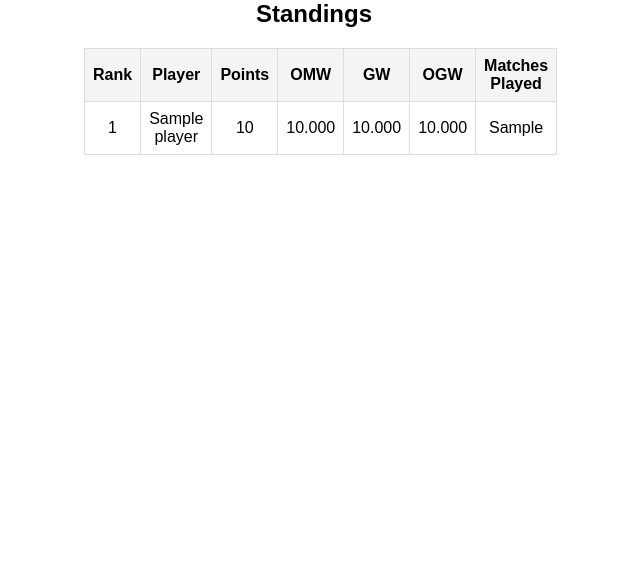
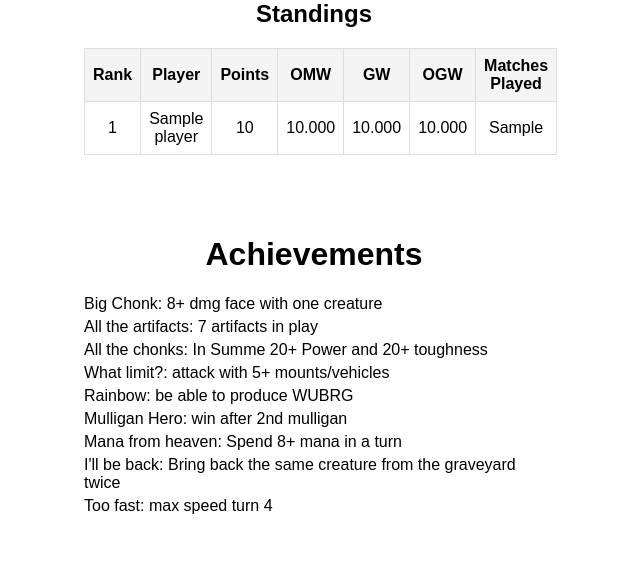
Before and after one commit to diligence-dev/simple-draft, a Flask app: template templates/player.html in a window 1280 px wide. Shown: the part 353-924 px from the top of the page, without its empty margins (326-966 px from the left). Before the commit the page ends 508 px from the top, so only its background shows below. Run offline with Flask 3, Linux system fonts and the light colour scheme; the template is opened without the code that fills it: most values are stand-ins (such as "Sample title", 1, 10 or a date in 2020).

Commit message:
DFT achievements

```diff
--- a/templates/player.html
+++ b/templates/player.html
@@ -114,5 +114,19 @@
             </tbody>
         </table>
     </div>
+    <div class="container">
+        <h1>Achievements</h1>
+        <ul>
+            <li>Big Chonk: 8+ dmg face with one creature</li>
+            <li>All the artifacts: 7 artifacts in play</li>
+            <li>All the chonks: In Summe 20+ Power and 20+ toughness</li>
+            <li>What limit?: attack with 5+ mounts/vehicles</li>
+            <li>Rainbow: be able to produce WUBRG</li>
+            <li>Mulligan Hero: win after 2nd mulligan</li>
+            <li>Mana from heaven: Spend 8+ mana in a turn</li>
+            <li>I'll be back: Bring back the same creature from the graveyard twice</li>
+            <li>Too fast: max speed turn 4</li>
+        </ul>
+    </div>
 </body>
 </html>
```
